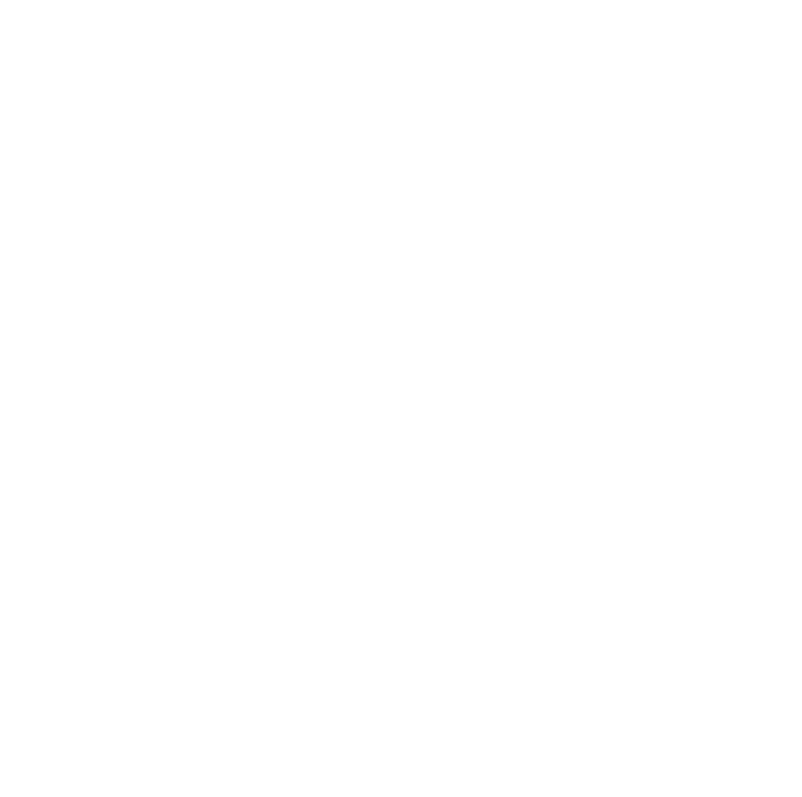
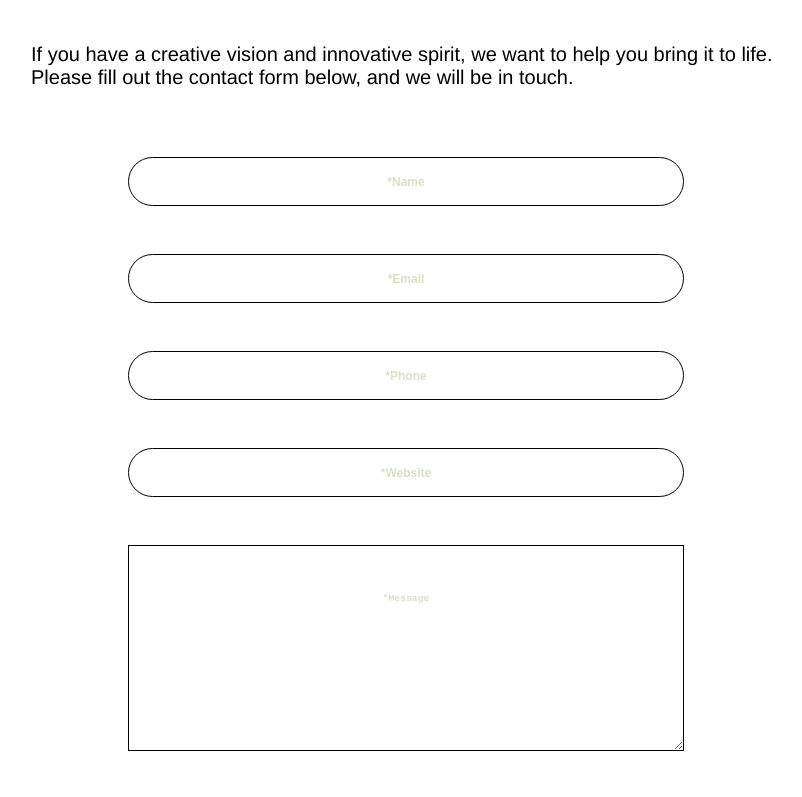
Before and after one commit to variant-malibu/variant-malibu-blog, a React (Create React App) app: page /contact in a window 1280 px wide. Shown: the part 420-1217 px from the top of the page, without its empty margins (234-1036 px from the left). Before the commit the page ends 800 px from the top, so only its background shows below. Built offline with nearby package versions, Linux system fonts and the light colour scheme.

Commit message:
contact form html+css

```diff
--- a/src/App.scss
+++ b/src/App.scss
@@ -43,6 +43,10 @@
   &.black path {
     fill: black;
   }
+}
+
+.lead {
+  margin-top: 50px;
 }
 
 
@@ -200,35 +204,6 @@
   }
 }
 
-/* footer */
-
-#footer {
-  color: white;
-  background-color: black;
-  padding: 12px 24px;
-  width: 100%;
-
-  .section {
-    padding: 12px 0;
-  }
-
-  h5.title {
-    margin-bottom: 15px;
-  }
-
-  li, p, a {
-    font-size: 0.85em;
-  }
-
-  .copyright {
-    color: white;
-    text-align: center;
-    margin: 12px 0;
-  }
-
-}
-
-
 /* newsletter form  */
 
 .newsletter {
@@ -280,12 +255,106 @@
   }
 }
 
+/* contact */
+#contact {
+  background-color: white;
+  width: 100%;
+  padding: 50px 0;
+  display: flex;
+  flex-direction: column;
+  align-items: center;
+
+  .banner {
+    width: 100%;
+  }
+  .lead {
+    color: black;
+    padding: 24px;
+  }
+}
+
+#contact-form {
+  display: flex;
+  flex-direction: column;
+  align-items: center;
+  padding: 0 24px;
+  width: 80%;
+
+  input {
+    width: 100%;
+    height: 35px;
+    margin: 12px 0;
+    border: 0.75px solid black;
+    border-radius: 100px;
+    text-align: center;
+    font-size: 0.75em;
+    font-weight: bold;
+
+    &::placeholder {
+     color: $pistachio
+    }
+  }
+
+  textarea {
+    width: 100%;
+    height: 120px;
+    margin: 12px 0;
+    border: 0.75px solid black;
+    font-size: 0.75em;
+    font-weight: bold;
+
+    &::placeholder {
+      text-align: center;
+      color: $pistachio;
+      padding-top: 45px;
+    }
+  }
+
+  input[type="submit"] {
+    background-color: $pistachio;
+    color: black;
+    border: none;
+    width: 120px;
+  }
+
+}
 
 
+/* footer */
+
+#footer {
+  color: white;
+  background-color: black;
+  padding: 12px 24px;
+  width: 100%;
+
+  .section {
+    padding: 12px 0;
+  }
+
+  h5.title {
+    margin-bottom: 15px;
+  }
+
+  li, p, a {
+    font-size: 0.85em;
+  }
+
+  .copyright {
+    color: white;
+    text-align: center;
+    margin: 12px 0;
+  }
+
+}
 
 /* screens bigger than small size */
 
 @media (min-width:600px) {
+
+  .lead {
+    font-size: 20px;
+  }
 
   #navbar {
     padding: 32px 2.5%;
@@ -329,6 +398,23 @@
 
   }
 
+  #contact {
+    .lead {
+      max-width: 750px;
+    }
+  }
+
+  #contact-form {
+    input, textarea {
+      max-width: 550px;
+      height: 45px;
+      margin: 24px 0;
+    }
+    textarea {
+      height: 200px;
+    }
+  }
+
   #footer {
     padding: 12px 2.5%;
 
--- /dev/null
+++ b/src/components/Contact.js
@@ -0,0 +1,15 @@
+import React from 'react'
+import ContactForm from './ContactForm'
+import ContactBanner from '../assets/contact.png'
+
+const Contact = () => {
+  return (
+    <div id="contact">
+      <img src={ContactBanner} className="banner" />
+      <p className="lead">If you have a creative vision and innovative spirit, we want to help you bring it to life. Please fill out the contact form below, and we will be in touch.</p>
+      <ContactForm/>
+    </div>
+  )
+}
+
+export default Contact
--- /dev/null
+++ b/src/components/ContactForm.js
@@ -0,0 +1,28 @@
+import React, {useState} from 'react'
+
+const ContactForm = () => {
+
+  const [inputs, setInputs] = useState({})
+
+  const handleSubmit = (evt) => {
+    evt.preventDefault()
+    console.log(inputs)
+  }
+
+  const handleChange = (evt) => {
+    setInputs({...inputs, [evt.target.name] : evt.target.value })
+  }
+
+  return (
+    <form id="contact-form" onSubmit={handleSubmit}>
+      <input type="text" name="name" value={inputs.name || ""} onChange={handleChange}  placeholder="*Name" required/>
+      <input type="email" name="email" value={inputs.email || ""} onChange={handleChange} placeholder="*Email" required/>
+      <input type="tel" name="phone" value={inputs.phone || ""} onChange={handleChange} placeholder="*Phone" required/>
+      <input type="text" name="website" value={inputs.website || ""} onChange={handleChange} placeholder="*Website"/>
+      <textarea className="message" type="text" name="message" value={inputs.message || ""} onChange={handleChange} placeholder="*Message" required/>
+      <input type="submit" value="Send"/>
+    </form>
+  )
+}
+
+export default ContactForm
--- a/src/components/Routes.js
+++ b/src/components/Routes.js
@@ -3,11 +3,13 @@
 import Home from './Home'
 import Blog from './Blog'
 import Post from './Post'
+import Contact from './Contact'
 
 function Routes() {
   return (
     <Switch>
       <Route exact path="/" component={Home} />
+      <Route exact path="/contact" component={Contact} />
       <Route exact path="/blog" component={Blog} />
       <Route exact path="/blog/:id" component={Post} />
     </Switch>
```
Also changed, not shown: src/assets/contact.png (added).
